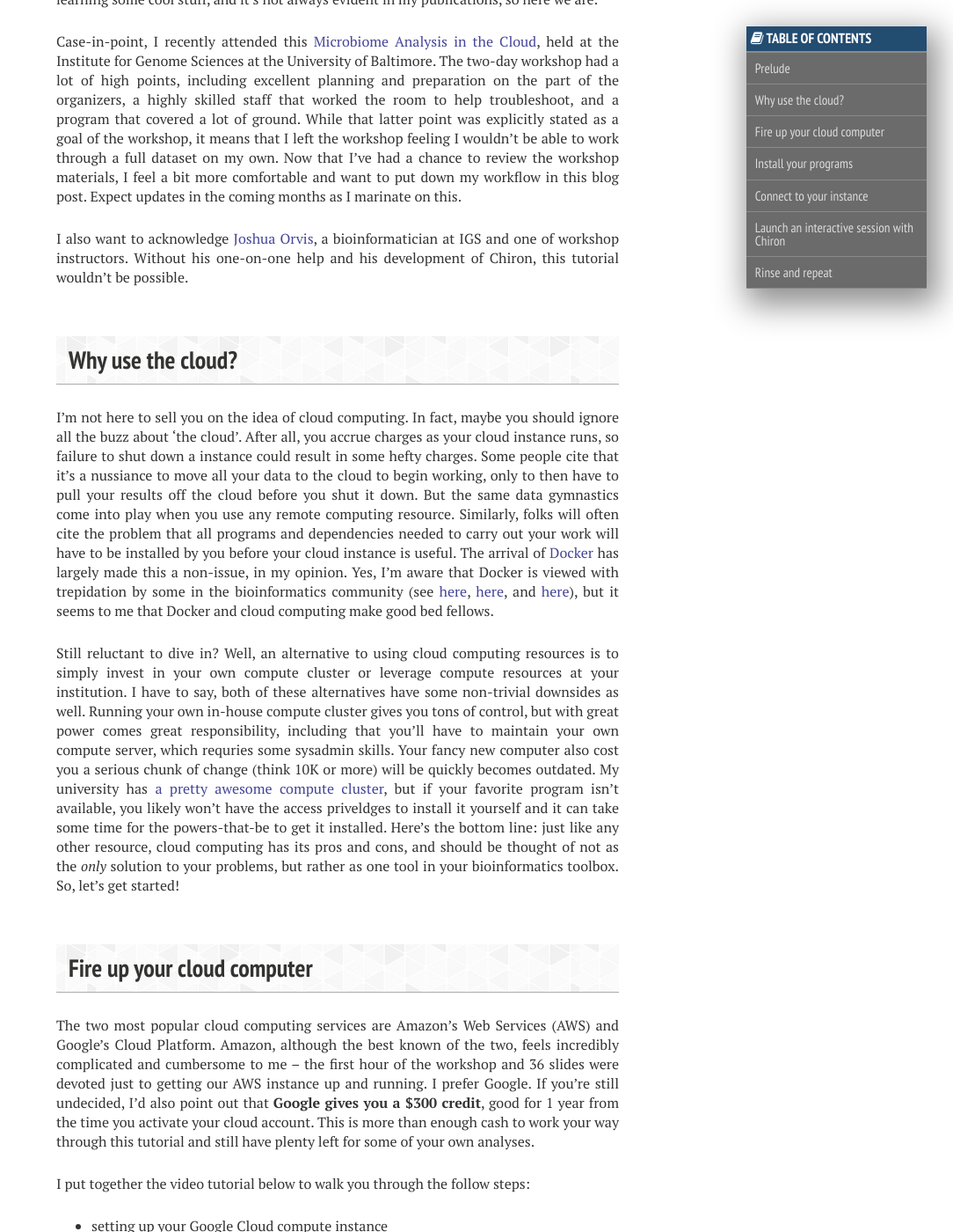
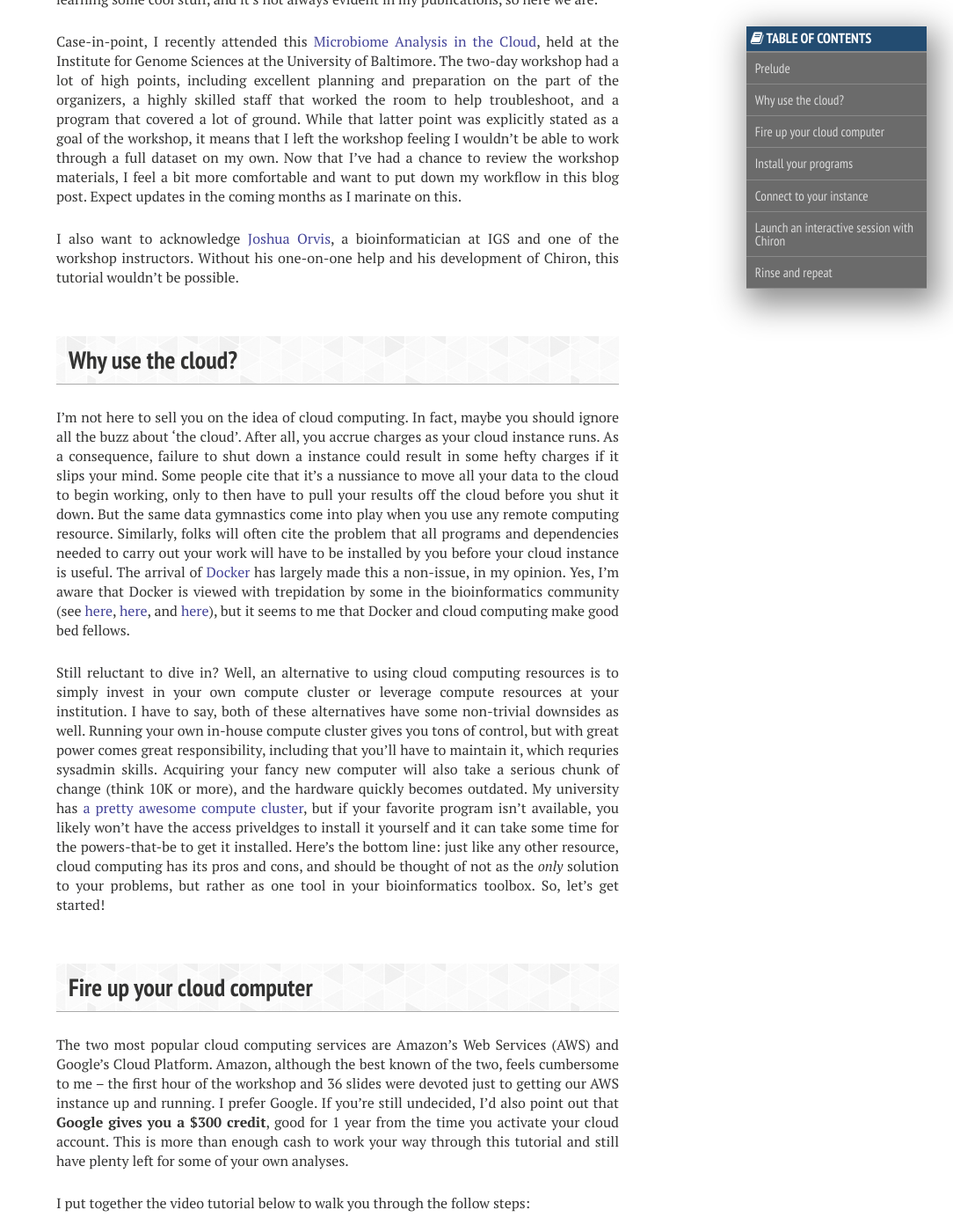
Before and after one commit to hostmicrobe/hostmicrobe.github.io, a Jekyll site: the page built from _posts/microbiome/2017-07-10-cloudComputing.md, in a window 1280 px wide and 1400 px high, scrolled down 424 px. Shown: the whole window at 88% size, without its empty margins (196-1280 px from the left). Built offline with Jekyll 4.4.1, drawn with Linux system fonts in a browser that asks for light colours; nearby versions of some CDN libraries; comment, search, counter and statistics services are not loaded; some of the changed text lies outside the part shown.

Commit message:
updating blog post

```diff
--- a/_config.yml
+++ b/_config.yml
@@ -30,7 +30,7 @@ owner:
   avatar: headshot.jpg
   bio: "My research lies at the intersection of immunology, genomics and pathogen biology"
   email: danielbeiting@gmail.com
-  disqus-shortname:
+  disqus-shortname: danielbeiting
   twitter: hostmicrobe
   github: hostmicrobe
   stackoverflow: #123456/username   from a "http://stackoverflow.com/users/123456/username" link
--- a/_posts/microbiome/2017-07-10-cloudComputing.md
+++ b/_posts/microbiome/2017-07-10-cloudComputing.md
@@ -17,21 +17,21 @@ comments: true
 
 Case-in-point, I recently attended this [Microbiome Analysis in the Cloud](http://www.igs.umaryland.edu/topics/microbiome-cloud/), held at the Institute for Genome Sciences at the University of Baltimore.  The two-day workshop had a lot of high points, including excellent planning and preparation on the part of the organizers, a highly skilled staff that worked the room to help troubleshoot, and a program that covered a lot of ground.  While that latter point was explicitly stated as a goal of the workshop, it means that I left the workshop feeling I wouldn't be able to work through a full dataset on my own.  Now that I've had a chance to review the workshop materials, I feel a bit more comfortable and want to put down my workflow in this blog post.  Expect updates in the coming months as I marinate on this.
 
-I also want to acknowledge [Joshua Orvis](https://github.com/jorvis), a bioinformatician at IGS and one of workshop instructors.  Without his one-on-one help and his development of Chiron, this tutorial wouldn't be possible.
+I also want to acknowledge [Joshua Orvis](https://github.com/jorvis), a bioinformatician at IGS and one of the workshop instructors.  Without his one-on-one help and his development of Chiron, this tutorial wouldn't be possible.
 
 ## Why use the cloud?
-I'm not here to sell you on the idea of cloud computing.  In fact, maybe you should ignore all the buzz about 'the cloud'.  After all, you accrue charges as your cloud instance runs, so failure to shut down a instance could result in some hefty charges.  Some people cite that it's a nussiance to move all your data to the cloud to begin working, only to then have to pull your results off the cloud before you shut it down.  But the same data gymnastics come into play when you use any remote computing resource.  Similarly, folks will often cite the problem that all programs and dependencies needed to carry out your work will have to be installed by you before your cloud instance is useful.  The arrival of [Docker](https://www.docker.com/) has largely made this a non-issue, in my opinion.  Yes, I'm aware that Docker is viewed with trepidation by some in the bioinformatics community (see [here](http://homolog.us/blogs/blog/2015/09/22/is-docker-for-suckers/), [here](http://lh3.github.io/2015/04/25/a-few-hours-with-docker/), and [here](https://www.ncbi.nlm.nih.gov/pmc/articles/PMC4586803/)), but it seems to me that Docker and cloud computing make good bed fellows.
+I'm not here to sell you on the idea of cloud computing.  In fact, maybe you should ignore all the buzz about 'the cloud'.  After all, you accrue charges as your cloud instance runs.  As a consequence, failure to shut down a instance could result in some hefty charges if it slips your mind.  Some people cite that it's a nussiance to move all your data to the cloud to begin working, only to then have to pull your results off the cloud before you shut it down.  But the same data gymnastics come into play when you use any remote computing resource.  Similarly, folks will often cite the problem that all programs and dependencies needed to carry out your work will have to be installed by you before your cloud instance is useful.  The arrival of [Docker](https://www.docker.com/) has largely made this a non-issue, in my opinion.  Yes, I'm aware that Docker is viewed with trepidation by some in the bioinformatics community (see [here](http://homolog.us/blogs/blog/2015/09/22/is-docker-for-suckers/), [here](http://lh3.github.io/2015/04/25/a-few-hours-with-docker/), and [here](https://www.ncbi.nlm.nih.gov/pmc/articles/PMC4586803/)), but it seems to me that Docker and cloud computing make good bed fellows.
 
-Still reluctant to dive in?  Well, an alternative to using cloud computing resources is to simply invest in your own compute cluster or leverage compute resources at your institution.  I have to say, both of these alternatives have some non-trivial downsides as well.  Running your own in-house compute cluster gives you tons of control, but with great power comes great responsibility, including that you'll have to maintain your own compute server, which requries some sysadmin skills.  Your fancy new computer also cost you a serious chunk of change (think 10K or more) will be quickly becomes outdated.  My university has [a pretty awesome compute cluster](https://hpcwiki.genomics.upenn.edu/index.php/HPC:Main_Page), but if your favorite program isn't available, you likely won't have the access priveldges to install it yourself and it can take some time for the powers-that-be to get it installed.  Here's the bottom line: just like any other resource, cloud computing has its pros and cons, and should be thought of not as the *only* solution to your problems, but rather as one tool in your bioinformatics toolbox.  So, let's get started!
+Still reluctant to dive in?  Well, an alternative to using cloud computing resources is to simply invest in your own compute cluster or leverage compute resources at your institution.  I have to say, both of these alternatives have some non-trivial downsides as well.  Running your own in-house compute cluster gives you tons of control, but with great power comes great responsibility, including that you'll have to maintain it, which requries sysadmin skills.  Acquiring your fancy new computer will also take a serious chunk of change (think 10K or more), and the hardware quickly becomes outdated.  My university has [a pretty awesome compute cluster](https://hpcwiki.genomics.upenn.edu/index.php/HPC:Main_Page), but if your favorite program isn't available, you likely won't have the access priveldges to install it yourself and it can take some time for the powers-that-be to get it installed.  Here's the bottom line: just like any other resource, cloud computing has its pros and cons, and should be thought of not as the *only* solution to your problems, but rather as one tool in your bioinformatics toolbox.  So, let's get started!
 
 ## Fire up your cloud computer
 
-The two most popular cloud computing services are Amazon's Web Services (AWS) and Google's Cloud Platform.  Amazon, although the best known of the two, feels incredibly complicated and cumbersome to me -- the first hour of the workshop and 36 slides were devoted just to getting our AWS instance up and running.  I prefer Google.  If you're still undecided, I'd also point out that **Google gives you a $300 credit**, good for 1 year from the time you activate your cloud account.  This is more than enough cash to work your way through this tutorial and still have plenty left for some of your own analyses.
+The two most popular cloud computing services are Amazon's Web Services (AWS) and Google's Cloud Platform.  Amazon, although the best known of the two, feels cumbersome to me -- the first hour of the workshop and 36 slides were devoted just to getting our AWS instance up and running.  I prefer Google.  If you're still undecided, I'd also point out that **Google gives you a $300 credit**, good for 1 year from the time you activate your cloud account.  This is more than enough cash to work your way through this tutorial and still have plenty left for some of your own analyses.
 
 I put together the video tutorial below to walk you through the follow steps:
 * setting up your Google Cloud compute instance
 * installing Docker on this instance
-* installing Chrion for quick and easy access to a bunch of dockerized programs for metagenomics
+* installing Chiron for quick and easy access to a bunch of dockerized programs for metagenomics
 * installing the Google Cloud SDK software *on your own computer* (not the cloud) so you can easily connect to your new cloud resources
 * Connecting an FTP client to the instance so you can easily transfer files back and forth.
 * tearing it all down when you're done
@@ -42,7 +42,7 @@ Below the video you'll find all the commands to work through these steps on your
 
 ## Install your programs
 
-Once your gcloud instance is running, click on the 'ssh' button beside the instance and you will open a terminal window.  This fast and easy way to connect to your cloud instance is one nice feature of the way gcloud is setup. We'll now use this terminal to install Docker and Chiron.
+Once your gcloud instance is running, click on the 'ssh' button next to the instance to open a terminal window.  This fast and easy way to connect to your cloud instance is one nice feature of the way gcloud is setup. We'll now use this ssh connection to install Docker and Chiron.
 
 Install Docker
 {% highlight bash %}
```
Also changed, not shown: other parts of _posts/microbiome/2017-07-10-cloudComputing.md (+3 -2 lines), _includes/_disqus.html (added, +18 -0 lines), _includes/_disqus_comments.html (line endings or trailing spaces).
